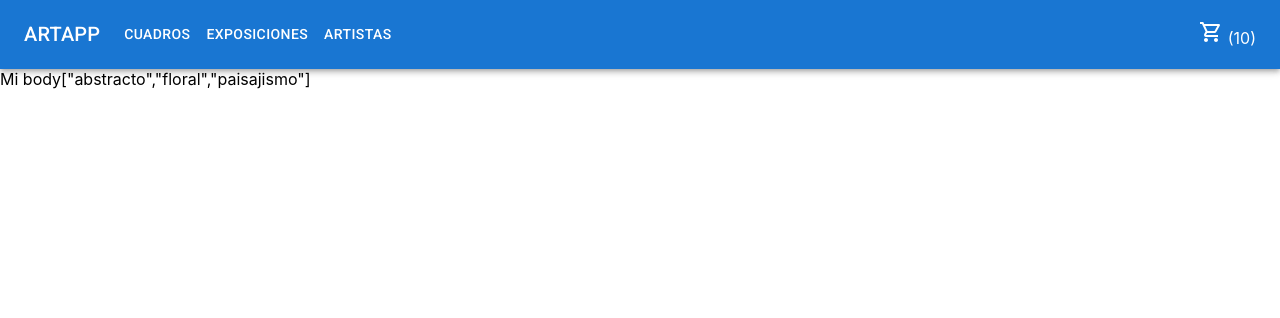
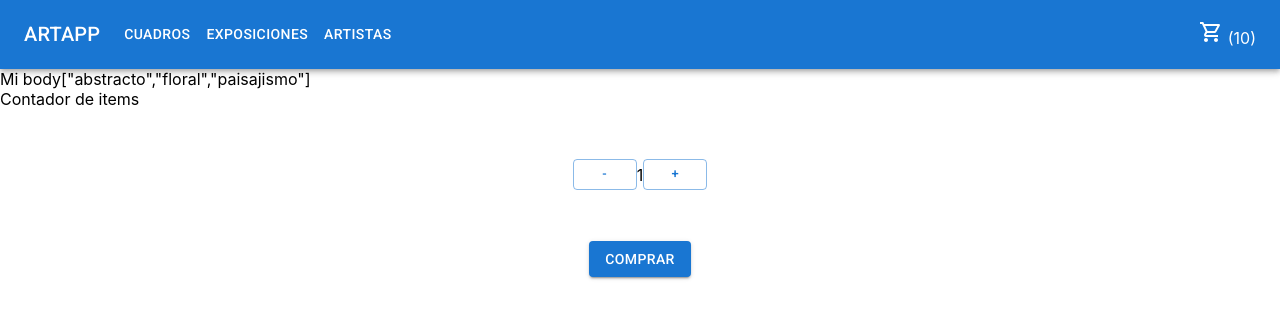
Before and after one commit to antopernuzzi/miapp, a React (Create React App) app: page / in a window 1280 px wide. Shown: the top 318 px of the page. Built offline with nearby package versions, Linux system fonts and the light colour scheme.

Commit message:
itemCount

```diff
--- /dev/null
+++ b/src/Components/ItemCount.jsx
@@ -0,0 +1,60 @@
+import * as React from "react";
+import { useState } from "react";
+import Button from "@mui/material/Button";
+import Box from "@mui/material/Box";
+import Grid from "@mui/material/Grid";
+
+export default function ItemCount({ initial, stock }) {
+  // useState recibe un parámetro: el valor inicial del estado
+  // y devuelve un array de dos posiciones:
+  //  la primera count, tiene el valor del estado inicial
+  //  la segunda setCount, el método para actualizar el estado
+  const [count, setCount] = useState(initial);
+
+  function adding() {
+    if (count < stock) {
+      setCount(count + 1);
+    }
+  }
+
+  function subs() {
+    if (count > 0) {
+      setCount(count - 1);
+    }
+  }
+
+  function onAdd() {
+    alert("Genial! agregaste " + count + " items al carrito.");
+  }
+
+  return (
+    <>
+      <br />
+      Contador de items
+      <br />
+      <Box
+        sx={{
+          display: "flex",
+          alignItems: "center",
+          justifyContent: "center",
+          p: 1,
+          m: 1,
+          height: 100,
+          borderRadius: 1,
+        }}
+      >
+        <Button onClick={subs} variant="outlined" size="small"> - </Button>
+        <p>{count}</p>
+        <Button onClick={adding} variant="outlined" size="small"> + </Button>
+      </Box>
+
+      <Grid item xs={12} sm={12} md={4} lg={4}
+        sx={{
+          textAlign: "center",
+        }}
+      >
+             <Button onClick={onAdd} variant="contained" size="medium">Comprar</Button>
+      </Grid>
+    </>
+  );
+}
--- a/src/Components/ItemListContainer.jsx
+++ b/src/Components/ItemListContainer.jsx
@@ -1,5 +1,6 @@
 
 import * as React from 'react';
+import ItemCount from './ItemCount';
 
 
 export default function ItemListContainer({listProducts}){
@@ -7,6 +8,7 @@ export default function ItemListContainer({listProducts}){
     return(
         <>
         {JSON.stringify(listProducts)}
+        <ItemCount initial={1} stock={10}/>
         </>
     );
 
```
